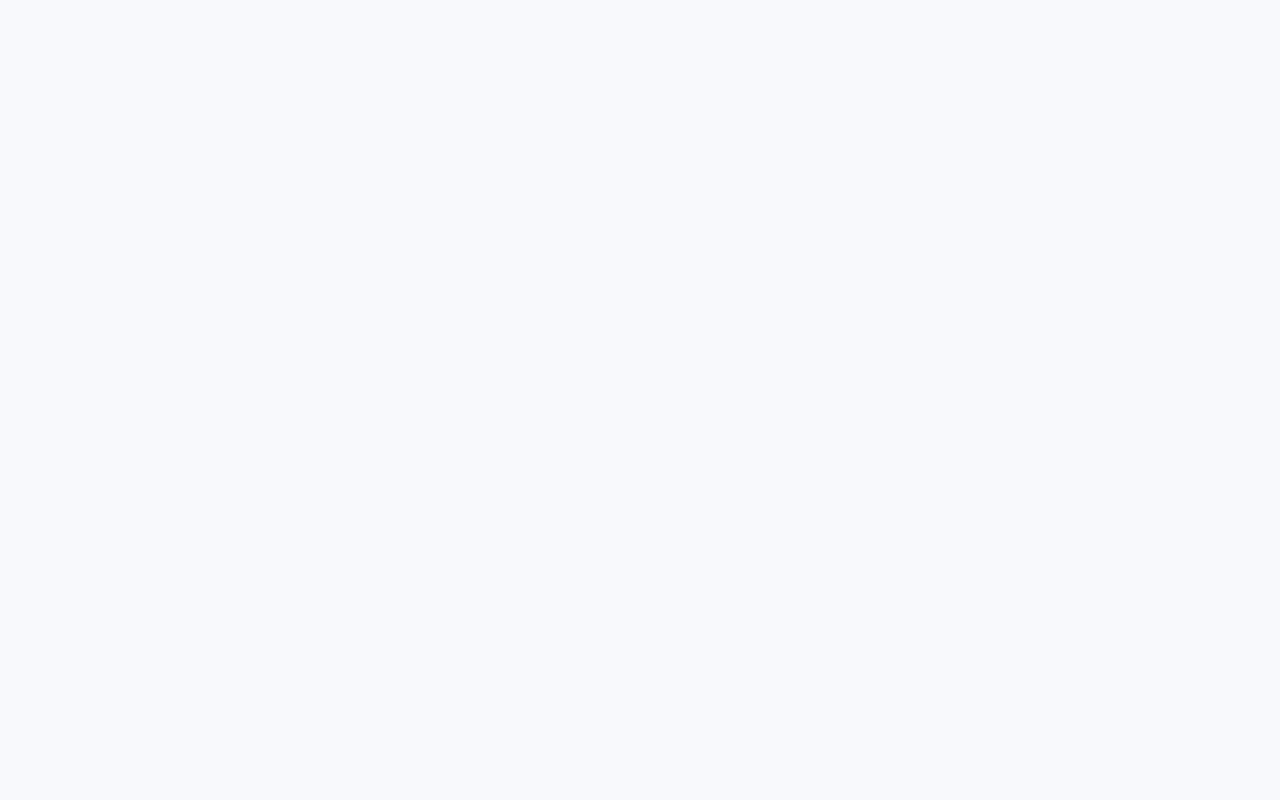
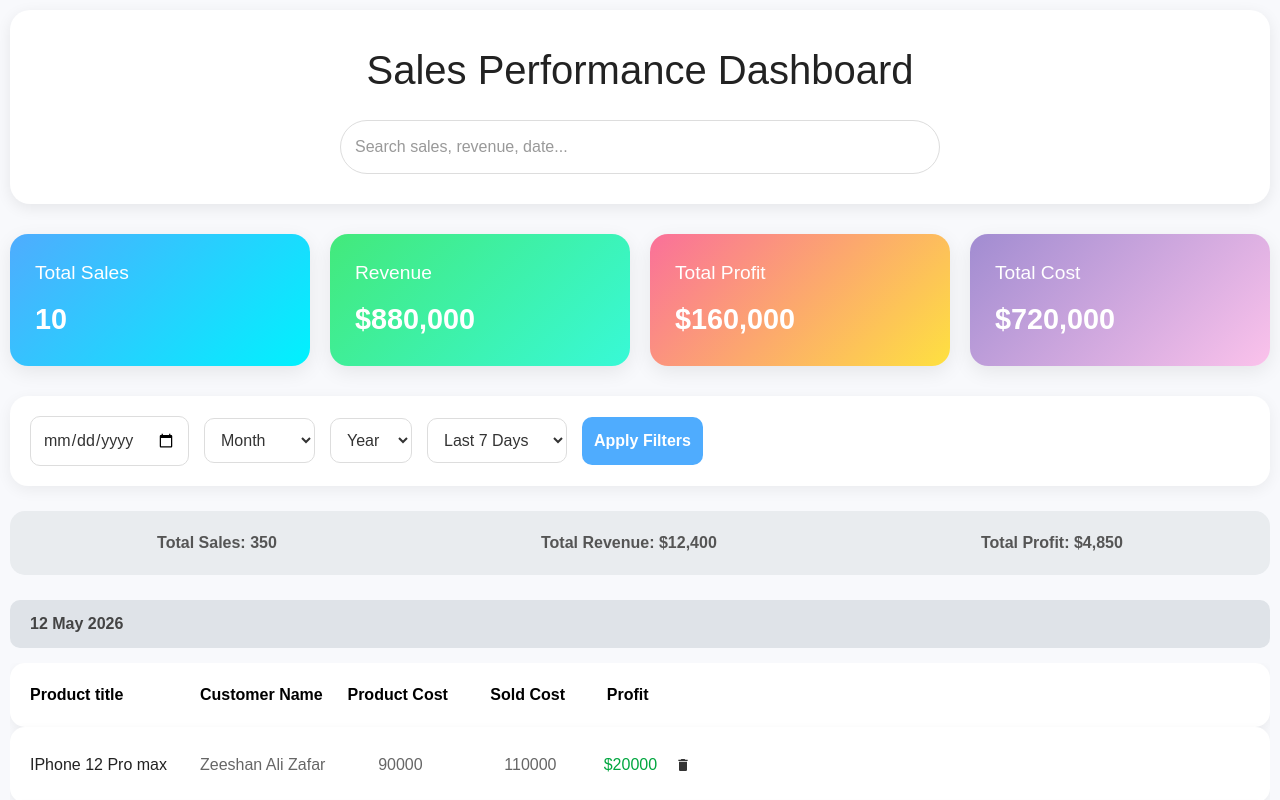
Before and after one commit to itxasad001/Asad-Mobile-Shop, a React (Vite) app: page / in a window 1280 px wide. Before the commit this address had no page. Shown: the top 800 px of the page. Built offline with nearby package versions, Linux system fonts and the light colour scheme.

Commit message:
New Elements

```diff
--- a/src/App.jsx
+++ b/src/App.jsx
@@ -12,7 +12,7 @@ function App() {
 
       <Routes>
 
-        <Route path={'/header'} exact={true}    element={<Header/>}                 />
+        <Route path={'/'} exact={true}    element={<Header/>}                 />
 
 
 
```
Also changed, not shown: vercel.json (added).
